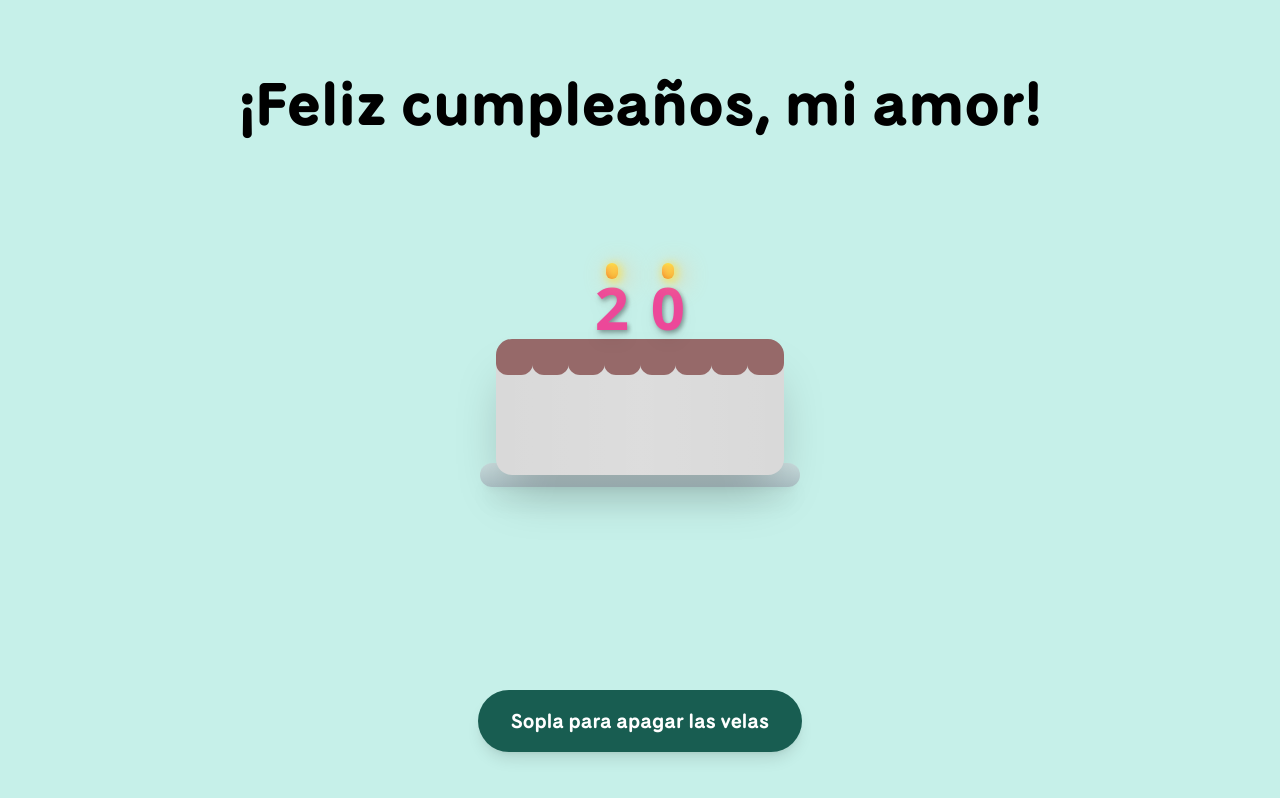
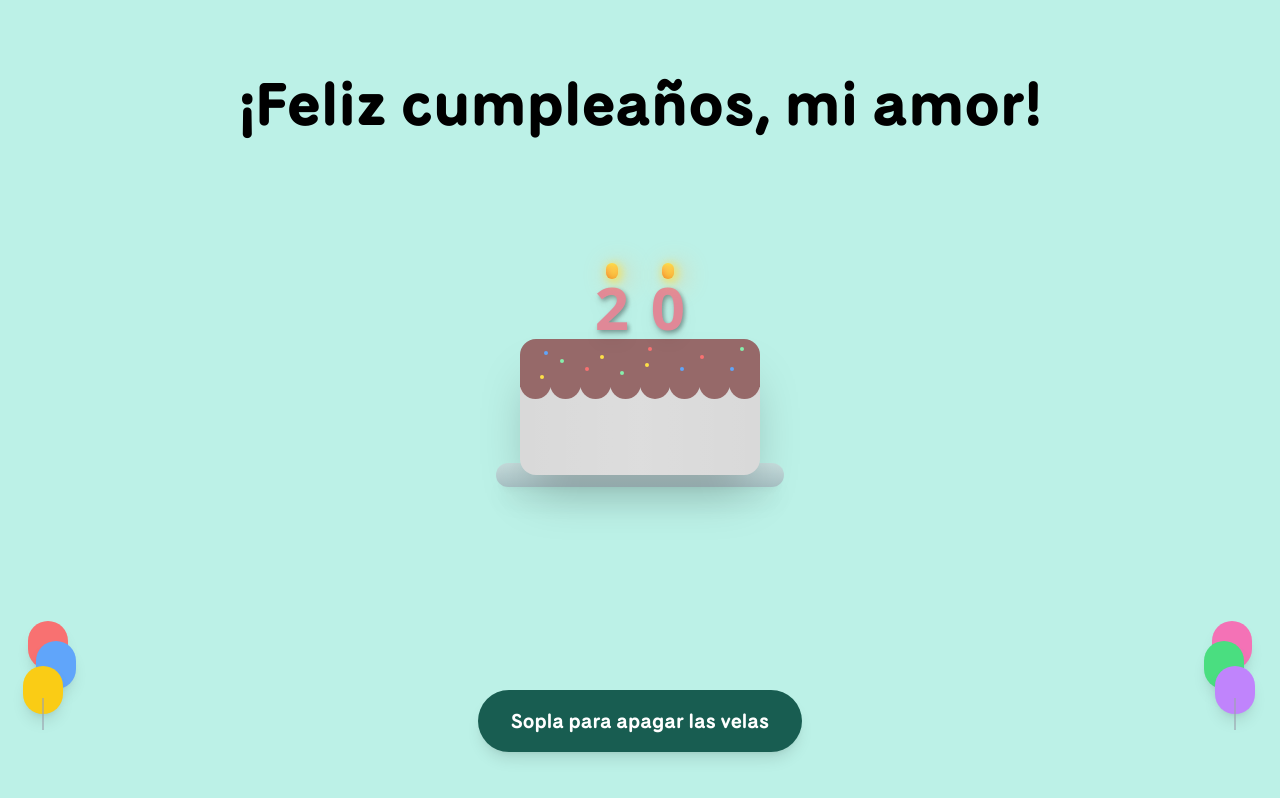
Before and after one commit to itssinis/BirthdayCake, a Vue app: page / in a window 1280 px wide. Built offline with nearby package versions, Linux system fonts and the light colour scheme.

Commit message:
Sprinkles en el pastel

```diff
--- a/src/components/Pastel.vue
+++ b/src/components/Pastel.vue
@@ -1,5 +1,5 @@
 <template>
-  <div class="h-screen w-screen bg-[#C6F0E9] flex flex-col justify-between overflow-hidden">
+  <div class="h-screen w-screen bg-[#bcf1e7] flex flex-col justify-between overflow-hidden">
     <!-- Encabezado -->
     <header class="pt-12 px-6 text-center">
       <h1 class="text-5xl md:text-6xl font-extrabold leading-tight text-[#000000]">
@@ -11,23 +11,38 @@
     <main class="flex-grow flex items-center justify-center">
       <div class="relative">
         <!-- Plato base -->
-        <div class="w-80 h-6 bg-gradient-to-b from-gray-300 to-gray-400 rounded-full shadow-xl absolute -bottom-3 left-1/2 transform -translate-x-1/2 opacity-60"></div>
+        <div class="w-72 h-6 bg-gradient-to-b from-gray-300 to-gray-400 rounded-full shadow-xl absolute -bottom-3 left-1/2 transform -translate-x-1/2 opacity-60"></div>
 
         <!-- Cuerpo del pastel -->
-        <div class="w-72 h-32 bg-gradient-to-b bg-[#D9D9D9] shadow-2xl relative rounded-2xl">
+        <div class="w-60 h-32 bg-gradient-to-b bg-[#D9D9D9] shadow-2xl relative rounded-2xl">
           <!-- Textura del pastel -->
           <div class="absolute inset-0 bg-gradient-to-r from-transparent via-white/10 to-transparent rounded-2xl"></div>
         </div>
 
         <!-- Frosting superior -->
         <div class="absolute -top-2 left-0 right-0">
-          <div class="w-72 h-6 bg-gradient-to-b bg-[#966969] relative rounded-t-2xl">
+          <div class="w-75 h-12 bg-gradient-to-b bg-[#966969] relative rounded-t-2xl">
+            <!-- Sprinkles -->
+            <div class="absolute inset-0 pointer-events-none">
+              <div class="w-1 h-1 bg-blue-400 rounded-full absolute top-3 left-6"></div>
+              <div class="w-1 h-1 bg-yellow-300 rounded-full absolute top-4 left-20"></div>
+              <div class="w-1 h-1 bg-red-400 rounded-full absolute top-2 left-32"></div>
+              <div class="w-1 h-1 bg-green-300 rounded-full absolute top-5 left-10 "></div>
+              <div class="w-1 h-1 bg-blue-400 rounded-full absolute top-7 left-40 "></div>
+              <div class="w-1 h-1 bg-yellow-300 rounded-full absolute top-9 left-[20px]"></div>
+              <div class="w-1 h-1 bg-red-400 rounded-full absolute top-4 left-[180px]"></div>
+              <div class="w-1 h-1 bg-green-300 rounded-full absolute top-8 left-[100px]"></div>
+              <div class="w-1 h-1 bg-blue-400 rounded-full absolute top-7 left-[210px]"></div>
+              <div class="w-1 h-1 bg-yellow-300 rounded-full absolute top-6 left-[125px]"></div>
+              <div class="w-1 h-1 bg-red-400 rounded-full absolute top-7 left-[65px]"></div>
+              <div class="w-1 h-1 bg-green-300 rounded-full absolute top-2 left-[220px] "></div>
+            </div>
             <!-- Borde ondulado del frosting -->
             <div class="absolute -bottom-3 left-0 right-0 flex">
               <div
                 v-for="i in 8"
                 :key="i"
-                class="flex-1 h-3 bg-[#966969] rounded-b-full"
+                class="flex-1 h-5 bg-[#966969] rounded-b-full"
                 :style="{ marginLeft: i > 1 ? '-1px' : '0' }"
               ></div>
             </div>
@@ -40,7 +55,7 @@
           <div class="relative">
             <!-- Vela número 2 solo texto más grande -->
             <div class="relative w-12 h-20 flex items-center justify-center" style="animation: candle-sway 3s ease-in-out infinite;">
-              <span class="text-pink-500 font-black text-6xl drop-shadow-lg" style="text-shadow: 2px 2px 4px rgba(0,0,0,0.3); animation: number-glow 2s ease-in-out infinite;">2</span>
+              <span class="text-[#e08897] font-black text-6xl drop-shadow-lg" style="text-shadow: 2px 2px 4px rgba(0,0,0,0.3); animation: number-glow 2s ease-in-out infinite;">2</span>
             </div>
 
             <!-- Llama del número 2 -->
@@ -74,7 +89,7 @@
           <div class="relative">
             <!-- Vela número 0 solo texto más grande -->
             <div class="relative w-12 h-20 flex items-center justify-center" style="animation: candle-sway 3.5s ease-in-out infinite;">
-              <span class="text-pink-500 font-black text-6xl drop-shadow-lg" style="text-shadow: 2px 2px 4px rgba(0,0,0,0.3); animation: number-glow 2.5s ease-in-out infinite;">0</span>
+              <span class="text-[#e08897] font-black text-6xl drop-shadow-lg" style="text-shadow: 2px 2px 4px rgba(0,0,0,0.3); animation: number-glow 2.5s ease-in-out infinite;">0</span>
             </div>
 
             <!-- Llama del número 0 -->
@@ -105,12 +120,33 @@
           </div>
         </div>
       </div>
+
+      <!-- Globitos decorativos -->
+        <!-- Globitos lado izquierdo -->
+        <div class="absolute left-7 bottom-22">
+          <div v-for="(globo, index) in globosIzquierda" :key="'izq-' + index"
+               :class="['absolute w-10 h-12 rounded-full shadow-lg transition-all duration-1000', globo.color]"
+               :style="globo.style">
+            <!-- Hilo del globo -->
+            <div class="absolute top-8 left-1/2 transform -translate-x-1/2 w-0.5 h-8 bg-gray-400 opacity-60"></div>
+          </div>
+        </div>
+
+        <!-- Globitos lado derecho -->
+        <div class="absolute right-7 bottom-22">
+          <div v-for="(globo, index) in globosDerecha" :key="'der-' + index"
+               :class="['absolute w-10 h-12 rounded-full shadow-lg transition-all duration-1000', globo.color]"
+               :style="globo.style">
+            <!-- Hilo del globo -->
+            <div class="absolute top-8 left-1/2 transform -translate-x-1/2 w-0.5 h-8 bg-gray-400 opacity-60"></div>
+          </div>
+        </div>
     </main>
 
     <!-- Botón abajo -->
     <footer class="pb-12 text-center">
       <button
-        class="px-8 py-4 bg-[#185D51] text-white text-xl font-bold rounded-full shadow-lg hover:bg-[#34CBAF] transition-all duration-300 transform hover:scale-105"
+        class="px-8 py-4 bg-[#185D51] text-white text-xl font-bold rounded-full shadow-lg hover:bg-[#26806f] transition-all duration-300 transform hover:scale-105"
         @click="iniciarMicrofono"
       >
         Sopla para apagar las velas
@@ -125,7 +161,35 @@ export default {
     return {
       velasEncendidas: [true, true],
       escuchando: false,
-      stream: null
+      stream: null,
+      globosIzquierda: [
+        {
+          color: 'bg-red-400',
+          style: 'top: 210px; left: 0px; animation: balloon-float 3s ease-in-out infinite;'
+        },
+        {
+          color: 'bg-blue-400',
+          style: 'top: 230px; left: 8px; animation: balloon-float 3.5s ease-in-out infinite; animation-delay: 0.5s;'
+        },
+        {
+          color: 'bg-yellow-400',
+          style: 'top: 255px; left: -5px; animation: balloon-float 4s ease-in-out infinite; animation-delay: 1s;'
+        }
+      ],
+      globosDerecha: [
+        {
+          color: 'bg-pink-400',
+          style: 'top: 210px; right: 0px; animation: balloon-float 3.2s ease-in-out infinite; animation-delay: 0.2s;'
+        },
+        {
+          color: 'bg-green-400',
+          style: 'top: 230px; right: 8px; animation: balloon-float 3.8s ease-in-out infinite; animation-delay: 0.7s;'
+        },
+        {
+          color: 'bg-purple-400',
+          style: 'top: 255px; right: -3px; animation: balloon-float 4.2s ease-in-out infinite; animation-delay: 1.2s;'
+        }
+      ]
     };
   },
   methods: {
@@ -146,6 +210,7 @@ export default {
 
           if (volumen > 50) {
             this.velasEncendidas = this.velasEncendidas.map(() => false);
+            this.elevarGlobos();
             this.escuchando = false;
             this.stream.getTracks().forEach(t => t.stop());
           }
@@ -158,6 +223,19 @@ export default {
         alert("No se pudo acceder al micrófono 😢");
         console.error(err);
       }
+    },
+    elevarGlobos() {
+      // Animar globos izquierda hacia arriba
+      this.globosIzquierda = this.globosIzquierda.map((globo, index) => ({
+        ...globo,
+        style: `${globo.style} transform: translateY(-300px) translateX(${Math.random() * 40 - 20}px) rotate(${Math.random() * 20 - 10}deg); opacity: 0;`
+      }));
+
+      // Animar globos derecha hacia arriba
+      this.globosDerecha = this.globosDerecha.map((globo, index) => ({
+        ...globo,
+        style: `${globo.style} transform: translateY(-300px) translateX(${Math.random() * 40 - 20}px) rotate(${Math.random() * 20 - 10}deg); opacity: 0;`
+      }));
     }
   }
 };
@@ -236,4 +314,12 @@ export default {
   50% { text-shadow: 2px 2px 12px rgba(0,0,0,0.5), 0 0 15px currentColor, 0 0 25px currentColor; }
   100% { text-shadow: 2px 2px 4px rgba(0,0,0,0.3); }
 }
+
+@keyframes balloon-float {
+  0% { transform: translateY(0) rotate(0deg); }
+  25% { transform: translateY(-3px) rotate(1deg); }
+  50% { transform: translateY(0) rotate(0deg); }
+  75% { transform: translateY(-2px) rotate(-1deg); }
+  100% { transform: translateY(0) rotate(0deg); }
+}
 </style>
```
